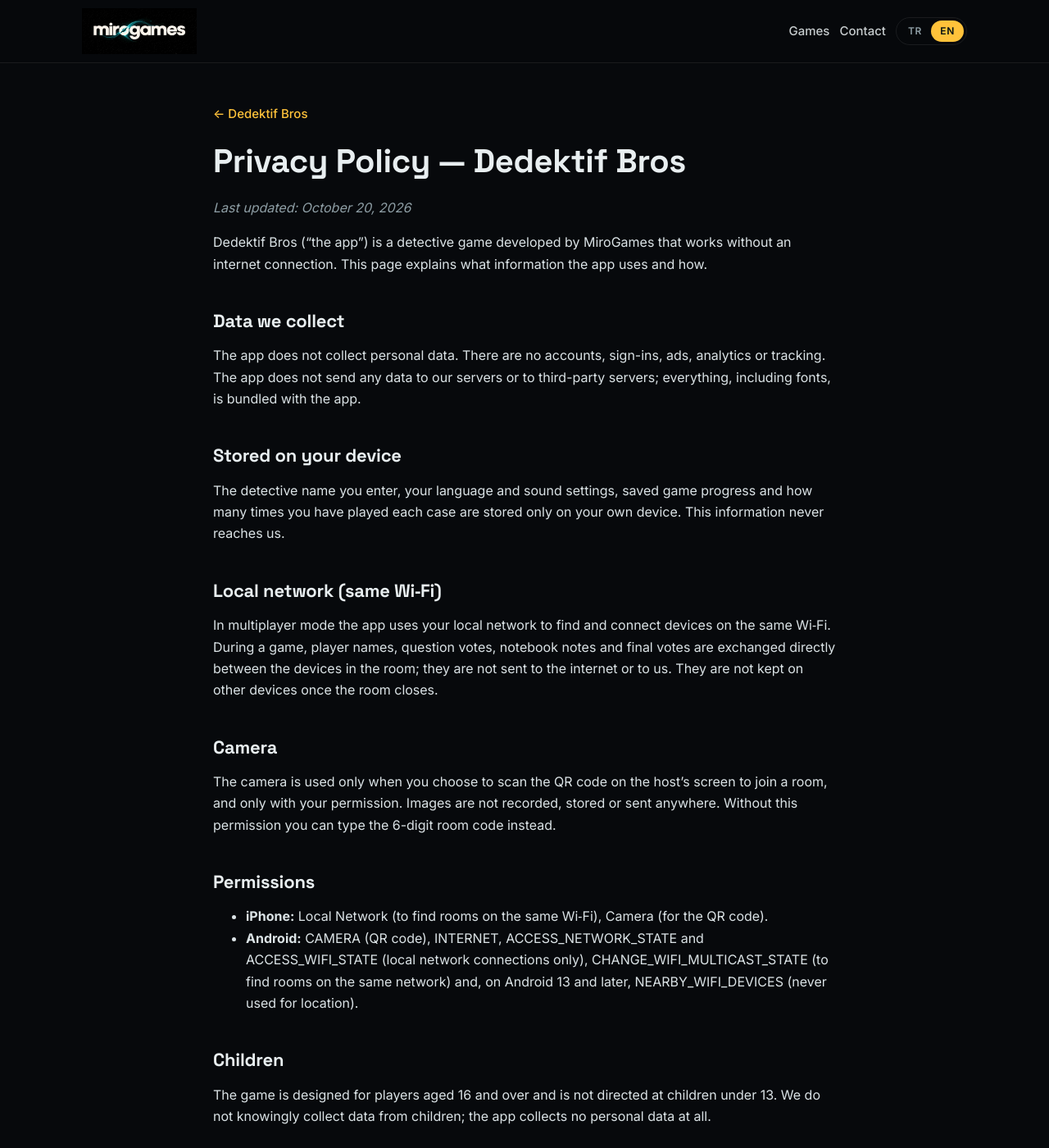
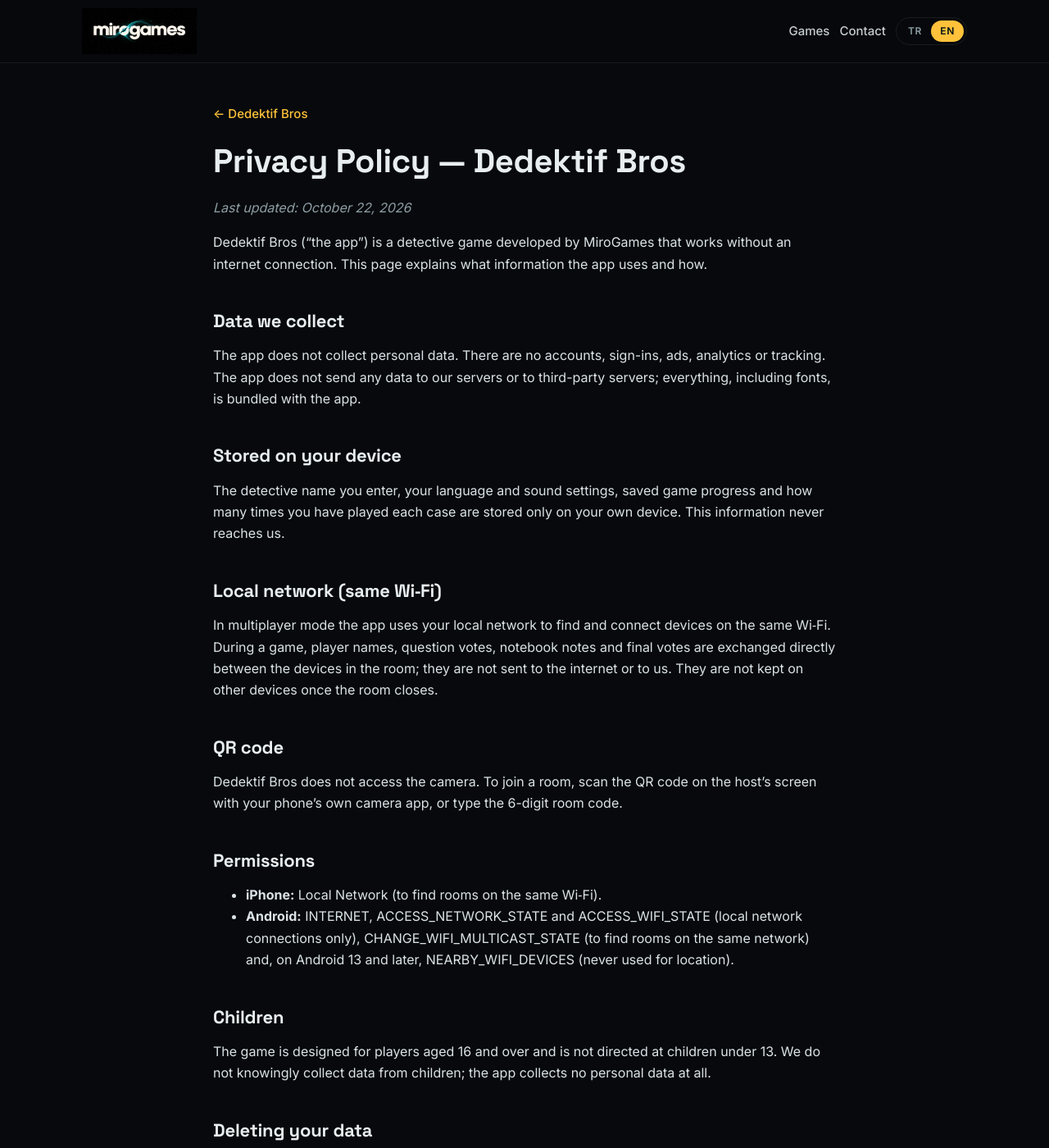
Before and after one commit to bukesafiye/bukesafiye.github.io, a Jekyll site: the page built from Store/dedektifbros/privacy.md, in a window 1280 px wide and 1400 px high. Shown: the whole window at 82% size. Built offline with Jekyll 4.4.1, drawn with Linux system fonts in a browser that asks for light colours; our own code applies the rules of GitHub Pages for plain Markdown files.

Commit message:
Dedektif Bros: kamera izni kaldırıldı (gizlilik ve destek)
Uygulama içi QR tarayıcı çıkarıldı; QR artık telefonun kendi kamera uygulamasıyla okunuyor.

Co-Authored-By: Claude Opus 5.5 <noreply@anthropic.com>

```diff
--- a/Store/dedektifbros/privacy.md
+++ b/Store/dedektifbros/privacy.md
@@ -8,7 +8,7 @@ back_en: Dedektif Bros
 <div class="tr" markdown="1">
 # Gizlilik Politikası — Dedektif Bros
 
-*Son güncelleme: 20 Ekim 2026*
+*Son güncelleme: 22 Ekim 2026*
 
 Dedektif Bros (“uygulama”), MiroGames tarafından geliştirilen, internet bağlantısı gerektirmeyen bir polisiye oyunudur. Bu metin, uygulamanın hangi bilgileri nasıl kullandığını açıklar.
 
@@ -24,14 +24,14 @@ Girdiğin dedektif adı, dil ve ses ayarları, kayıtlı oyun ilerlemesi ve oyna
 
 Çok oyunculu modda uygulama, aynı Wi‑Fi ağındaki cihazları bulmak ve bağlamak için yerel ağı kullanır. Oyun sırasında oyuncu adları, soru oyları, defter notları ve final oyları yalnızca odadaki cihazlar arasında doğrudan aktarılır; internete veya bize gönderilmez. Oda kapandığında bu veriler diğer cihazlarda tutulmaz.
 
-## Kamera
+## QR kod
 
-Kamera yalnızca odaya katılmak için host’un ekranındaki QR kodu okumak üzere, senin iznin ve isteğinle kullanılır. Görüntü kaydedilmez, saklanmaz ve hiçbir yere gönderilmez. İzin vermezsen 6 haneli oda kodunu elle yazabilirsin.
+Dedektif Bros kameraya erişmez. Odaya katılmak için host’un ekranındaki QR kodu telefonunun kendi kamera uygulamasıyla okutabilir ya da 6 haneli oda kodunu elle yazabilirsin.
 
 ## İzinler
 
-- **iPhone:** Yerel Ağ (aynı Wi‑Fi'daki odaları bulmak için), Kamera (QR kod için).
-- **Android:** CAMERA (QR kod), INTERNET, ACCESS_NETWORK_STATE ve ACCESS_WIFI_STATE (yalnızca yerel ağ bağlantısı için), CHANGE_WIFI_MULTICAST_STATE (aynı ağdaki odaları bulmak için) ve Android 13 ve sonrasında NEARBY_WIFI_DEVICES (konum için kullanılmaz).
+- **iPhone:** Yerel Ağ (aynı Wi‑Fi'daki odaları bulmak için).
+- **Android:** INTERNET, ACCESS_NETWORK_STATE ve ACCESS_WIFI_STATE (yalnızca yerel ağ bağlantısı için), CHANGE_WIFI_MULTICAST_STATE (aynı ağdaki odaları bulmak için) ve Android 13 ve sonrasında NEARBY_WIFI_DEVICES (konum için kullanılmaz).
 
 ## Çocuklar
 
@@ -51,7 +51,7 @@ Bu politika değişirse güncel metin bu sayfada ve uygulama içinde yayımlanı
 <div class="en" markdown="1">
 # Privacy Policy — Dedektif Bros
 
-*Last updated: October 20, 2026*
+*Last updated: October 22, 2026*
 
 Dedektif Bros (“the app”) is a detective game developed by MiroGames that works without an internet connection. This page explains what information the app uses and how.
 
@@ -67,14 +67,14 @@ The detective name you enter, your language and sound settings, saved game progr
 
 In multiplayer mode the app uses your local network to find and connect devices on the same Wi‑Fi. During a game, player names, question votes, notebook notes and final votes are exchanged directly between the devices in the room; they are not sent to the internet or to us. They are not kept on other devices once the room closes.
 
-## Camera
+## QR code
 
-The camera is used only when you choose to scan the QR code on the host’s screen to join a room, and only with your permission. Images are not recorded, stored or sent anywhere. Without this permission you can type the 6-digit room code instead.
+Dedektif Bros does not access the camera. To join a room, scan the QR code on the host’s screen with your phone’s own camera app, or type the 6-digit room code.
 
 ## Permissions
 
-- **iPhone:** Local Network (to find rooms on the same Wi‑Fi), Camera (for the QR code).
-- **Android:** CAMERA (QR code), INTERNET, ACCESS_NETWORK_STATE and ACCESS_WIFI_STATE (local network connections only), CHANGE_WIFI_MULTICAST_STATE (to find rooms on the same network) and, on Android 13 and later, NEARBY_WIFI_DEVICES (never used for location).
+- **iPhone:** Local Network (to find rooms on the same Wi‑Fi).
+- **Android:** INTERNET, ACCESS_NETWORK_STATE and ACCESS_WIFI_STATE (local network connections only), CHANGE_WIFI_MULTICAST_STATE (to find rooms on the same network) and, on Android 13 and later, NEARBY_WIFI_DEVICES (never used for location).
 
 ## Children
 
```
Also changed, not shown: Store/dedektifbros/support.md (+2 -2 lines).
